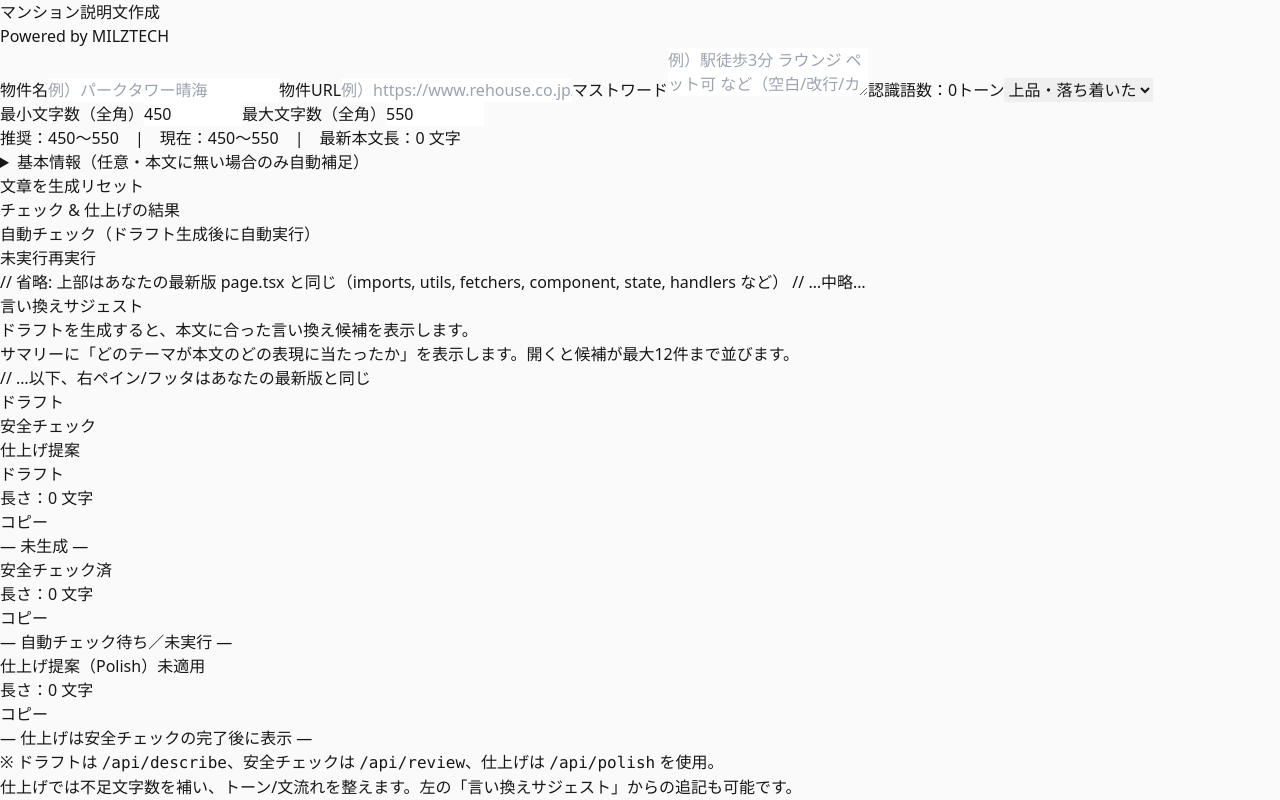
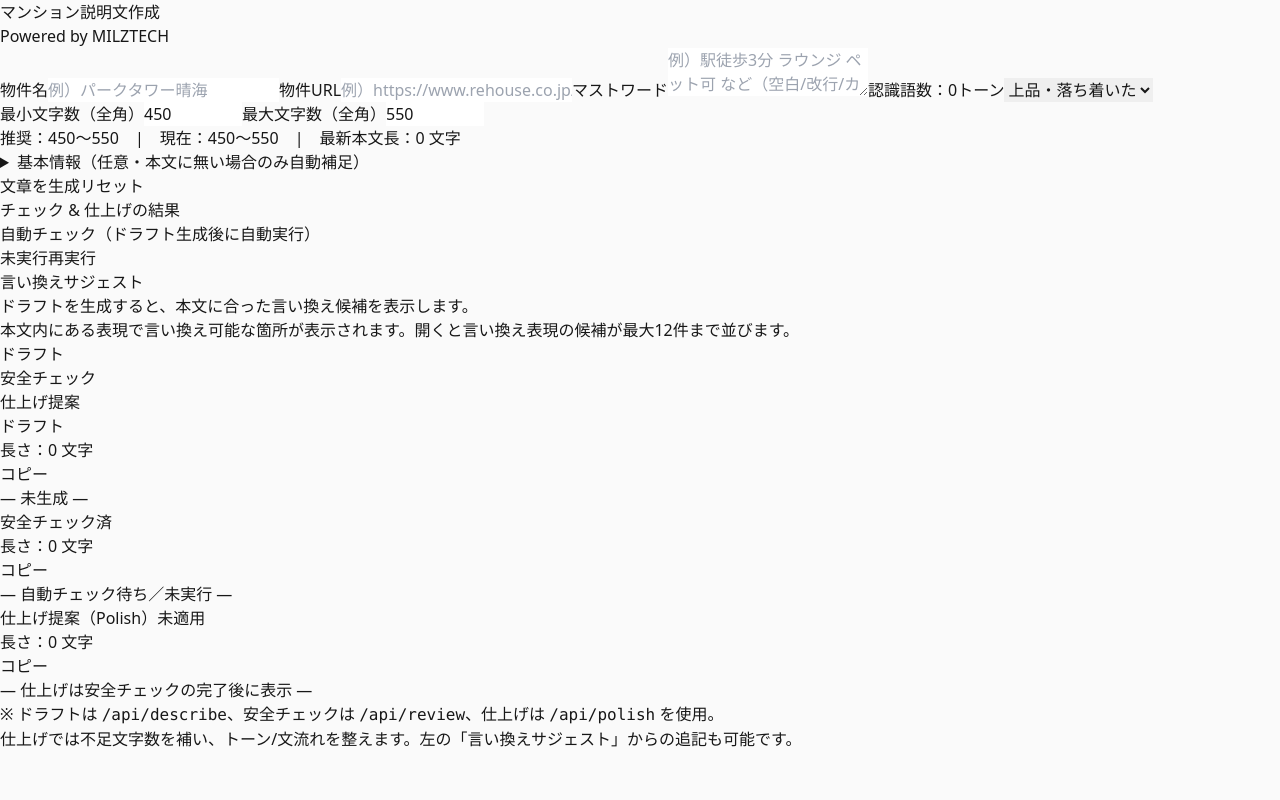
Before and after one commit to masashitakano917-maker/apt_explain, a Next.js app in the folder of-tagline-main-2/of-tagline/: page / in a window 1280 px wide. Built offline with nearby package versions, Linux system fonts and the light colour scheme.

Commit message:
Update page.tsx

```diff
--- a/of-tagline-main-2/of-tagline/app/page.tsx
+++ b/of-tagline-main-2/of-tagline/app/page.tsx
@@ -707,11 +707,6 @@ export default function Page() {
             )}
           </section>
 
-          {/* 左：言い換えサジェスト */}
-          // 省略: 上部はあなたの最新版 page.tsx と同じ（imports, utils, fetchers, component, state, handlers など）
-
-// …中略…
-
           {/* 左：言い換えサジェスト（折りたたみ + 12件制限） */}
           <section className="bg-white rounded-2xl shadow p-4 space-y-2">
             <div className="text-sm font-medium">言い換えサジェスト</div>
@@ -721,11 +716,9 @@ export default function Page() {
               maxPhrases={12}
             />
             <div className="text-[11px] text-neutral-500">
-              サマリーに「どのテーマが本文のどの表現に当たったか」を表示します。開くと候補が最大12件まで並びます。
+              本文内にある表現で言い換え可能な箇所が表示されます。開くと言い換え表現の候補が最大12件まで並びます。
             </div>
           </section>
-
-// …以下、右ペイン/フッタはあなたの最新版と同じ
 
         </form>
 
```
